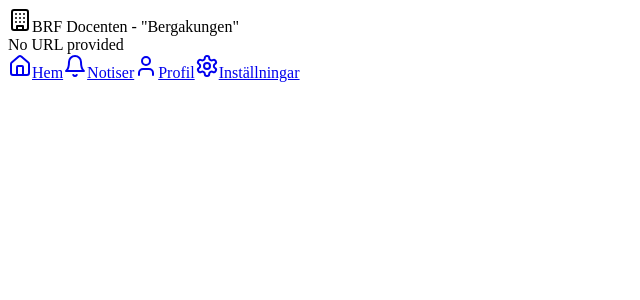
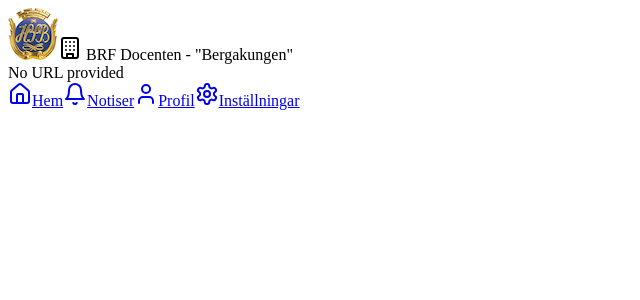
Before and after one commit to serrasoft/ProgressiveWebPwa, a React (Vite) app in the folder client/: page /browser in a window 1280 px wide. Shown: the top 300 px of the page, without its empty margins (0-640 px from the left). Built offline with nearby package versions, Linux system fonts and the light colour scheme.

Commit message:
Add BRF Docenten logo to header
Replit-Commit-Author: Agent
Replit-Commit-Session-Id: 35e74662-55ba-4a99-aa9e-ff4aa08b5351
Replit-Commit-Screenshot-Url: https://storage.googleapis.com/screenshot-production-us-central1/c1dc7072-e06d-401c-a63b-360835b4c108/658826de-6f08-4c66-9971-c6c5bfa609dd.jpg

```diff
--- a/client/src/components/layouts/header.tsx
+++ b/client/src/components/layouts/header.tsx
@@ -5,8 +5,16 @@ export default function Header() {
     <header className="sticky top-0 z-50 w-full border-b bg-background/95 backdrop-blur supports-[backdrop-filter]:bg-background/60">
       <div className="container flex h-14 items-center px-4">
         <div className="flex items-center space-x-2">
-          {/* Replace with actual logo once uploaded */}
-          <Building className="h-6 w-6" />
+          <img
+            src="/logo1.png"
+            alt="BRF Docenten Logo"
+            className="h-6 w-6"
+            onError={(e) => {
+              e.currentTarget.style.display = 'none';
+              e.currentTarget.nextElementSibling.style.display = 'block';
+            }}
+          />
+          <Building className="h-6 w-6 hidden" /> {/* Fallback icon */}
           <span className="font-semibold">BRF Docenten - "Bergakungen"</span>
         </div>
       </div>
```
Also changed, not shown: client/public/logo1.png (added).
